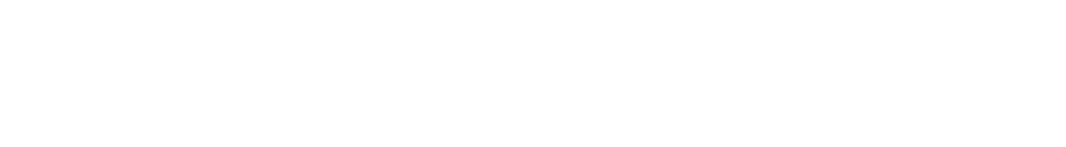
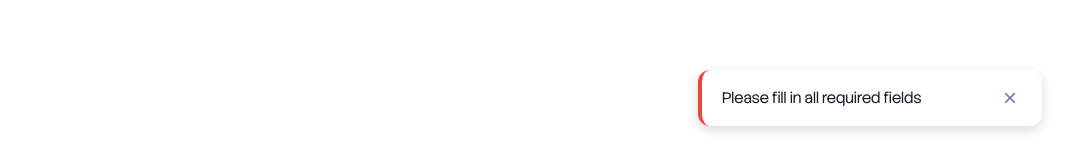
Before and after one commit to magwitfontys/Personal_Finance_Tracker_frontend, a SvelteKit app: page /add-transaction in a window 1280 px wide. Both pictures are taken after typing "5", "Sample" into the empty fields and a click on the button "Add Transaction". Shown: the part 650-797 px from the top of the page, without its empty margins (214-1280 px from the left). Built offline with nearby package versions, Linux system fonts and the light colour scheme; no server answers.

Commit message:
transaction pages updated

```diff
--- a/src/routes/(interface)/add-transaction/+page.svelte
+++ b/src/routes/(interface)/add-transaction/+page.svelte
@@ -21,6 +21,12 @@
 	let showCategoryMenu = false;
 	let categories = []; // [{ id, name, income }, ...]
 	let categoriesError = '';
+
+	/* toast notification */
+	let showToast = false;
+	let toastMessage = '';
+	let toastType = 'success'; // 'success' | 'error'
+	let toastTimeout = null;
 
 	onMount(async () => {
 		// default date = today (yyyy-mm-dd)
@@ -73,16 +79,69 @@
 		showCategoryMenu = false;
 	}
 
-	function submit(e) {
+	function showToastNotification(message, type = 'success', duration = 4000) {
+		if (toastTimeout) clearTimeout(toastTimeout);
+		toastMessage = message;
+		toastType = type;
+		showToast = true;
+		toastTimeout = setTimeout(() => {
+			showToast = false;
+		}, duration);
+	}
+
+	function closeToast() {
+		if (toastTimeout) clearTimeout(toastTimeout);
+		showToast = false;
+	}
+
+	async function submit(e) {
 		e.preventDefault();
-		console.log('Preview payload:', {
-			type,
-			amount,
-			categoryId,
-			categoryLabel,
-			date,
-			description
-		});
+
+		// Basic validation
+		if (!amount || !categoryId || !date) {
+			showToastNotification('Please fill in all required fields', 'error');
+			return;
+		}
+
+		// Build payload matching backend TransactionDTO
+		const payload = {
+			userId: 1, // TODO: Get from auth store when implemented
+			categoryId: categoryId,
+			amount: parseFloat(amount),
+			txnType: type.toUpperCase(), // "expense" -> "EXPENSE" or "income" -> "INCOME"
+			txnDate: date,
+			description: description || null
+		};
+
+		try {
+			const res = await fetch(`${API_BASE}/transactions`, {
+				method: 'POST',
+				headers: {
+					'Content-Type': 'application/json'
+				},
+				body: JSON.stringify(payload)
+			});
+
+			if (!res.ok) {
+				const errorData = await res.json();
+				throw new Error(errorData.error || 'Failed to create transaction');
+			}
+
+			const created = await res.json();
+			console.log('Transaction created:', created);
+
+			// Reset form
+			amount = '';
+			categoryLabel = '';
+			categoryId = null;
+			description = '';
+			// Keep type and date as is
+
+			showToastNotification('Transaction added successfully!', 'success');
+		} catch (err) {
+			console.error('Error creating transaction:', err);
+			showToastNotification('Failed to add transaction: ' + err.message, 'error');
+		}
 	}
 </script>
 
@@ -245,3 +304,79 @@
 		</div>
 	</form>
 </section>
+
+<!-- Toast Notification -->
+{#if showToast}
+	<div class="toast {toastType}">
+		<span class="toast-message">{toastMessage}</span>
+		<button class="toast-close" on:click={closeToast} aria-label="Close notification">×</button>
+	</div>
+{/if}
+
+<style>
+	.toast {
+		position: fixed !important;
+		bottom: 24px !important;
+		right: 24px !important;
+		background: white;
+		border-radius: 12px;
+		padding: 16px 20px;
+		box-shadow: 0 4px 12px rgba(0, 0, 0, 0.15);
+		display: flex;
+		align-items: center;
+		gap: 16px;
+		min-width: 300px;
+		max-width: 400px;
+		z-index: 9999 !important;
+		animation: slideIn 0.3s ease-out;
+		border-left: 4px solid;
+	}
+
+	@keyframes slideIn {
+		from {
+			transform: translateX(400px);
+			opacity: 0;
+		}
+		to {
+			transform: translateX(0);
+			opacity: 1;
+		}
+	}
+
+	.toast.success {
+		border-left-color: #10b981;
+	}
+
+	.toast.error {
+		border-left-color: #ef4444;
+	}
+
+	.toast-message {
+		flex: 1;
+		color: #1a202c;
+		font-weight: 500;
+		font-size: 0.95rem;
+	}
+
+	.toast-close {
+		background: none;
+		border: none;
+		font-size: 1.5rem;
+		color: #718096;
+		cursor: pointer;
+		padding: 0;
+		width: 24px;
+		height: 24px;
+		display: flex;
+		align-items: center;
+		justify-content: center;
+		border-radius: 4px;
+		transition: all 0.2s;
+		line-height: 1;
+	}
+
+	.toast-close:hover {
+		background: #f7fafc;
+		color: #2d3748;
+	}
+</style>
--- a/src/routes/(interface)/transactions/+page.svelte
+++ b/src/routes/(interface)/transactions/+page.svelte
@@ -13,25 +13,10 @@
 	// Base for API calls
 	const API_BASE = (env.PUBLIC_API_BASE || '/api').replace(/\/$/, '');
 
-	/* temporary mock data */
-	let transactions = [
-		{
-			id: crypto?.randomUUID?.() ?? 't1',
-			type: 'expense',
-			category: 'Groceries',
-			title: 'Weekly shopping',
-			date: '2024-01-15',
-			amount: -250
-		},
-		{
-			id: crypto?.randomUUID?.() ?? 't2',
-			type: 'income',
-			category: 'Salary',
-			title: 'Monthly salary',
-			date: '2024-01-01',
-			amount: 3200
-		}
-	];
+	/* transactions from API */
+	let transactions = [];
+	let transactionsError = '';
+	let isLoading = true;
 
 	/* search + filters */
 	let q = '';
@@ -46,10 +31,59 @@
 	let categories = []; // [{ id, name, income }, ...]
 	let categoriesError = '';
 
+	/* delete confirmation modal */
+	let showDeleteModal = false;
+	let transactionToDelete = null;
+
+	/* toast notification */
+	let showToast = false;
+	let toastMessage = '';
+	let toastType = 'success'; // 'success' | 'error'
+	let toastTimeout = null;
+
 	const fmt = new Intl.NumberFormat('en-US', {
 		style: 'currency',
 		currency: 'USD'
 	});
+
+	// load transactions from API
+	async function loadTransactions() {
+		isLoading = true;
+		transactionsError = '';
+
+		try {
+			const userId = 1; // TODO: Get from auth store when implemented
+			const res = await fetch(`${API_BASE}/transactions?userId=${userId}`);
+
+			if (!res.ok) {
+				throw new Error(`Failed to load transactions: ${res.status}`);
+			}
+
+			const data = await res.json();
+
+			// Transform backend TransactionDTO to match frontend structure
+			transactions = data.map((t) => ({
+				id: t.transactionId,
+				type: t.txnType.toLowerCase(), // "EXPENSE" -> "expense", "INCOME" -> "income"
+				category: getCategoryNameById(t.categoryId),
+				title: t.description || 'No description',
+				date: t.txnDate,
+				amount: t.txnType === 'INCOME' ? t.amount : -Math.abs(t.amount)
+			}));
+		} catch (err) {
+			console.error('Error loading transactions:', err);
+			transactionsError = 'Failed to load transactions.';
+			transactions = [];
+		} finally {
+			isLoading = false;
+		}
+	}
+
+	// Helper to get category name by ID (lookup in loaded categories)
+	function getCategoryNameById(categoryId) {
+		const cat = categories.find((c) => c.id === categoryId);
+		return cat ? cat.name : 'Unknown';
+	}
 
 	// load categories based on current type filter
 	async function loadCategories(currentType) {
@@ -100,6 +134,7 @@
 
 	onMount(async () => {
 		await loadCategories(typeFilter);
+		await loadTransactions();
 	});
 
 	/* derived list */
@@ -116,8 +151,52 @@
 		return true;
 	});
 
-	function remove(id) {
-		transactions = transactions.filter((t) => t.id !== id);
+	function showToastNotification(message, type = 'success', duration = 4000) {
+		if (toastTimeout) clearTimeout(toastTimeout);
+		toastMessage = message;
+		toastType = type;
+		showToast = true;
+		toastTimeout = setTimeout(() => {
+			showToast = false;
+		}, duration);
+	}
+
+	function closeToast() {
+		if (toastTimeout) clearTimeout(toastTimeout);
+		showToast = false;
+	}
+
+	function promptDelete(transaction) {
+		transactionToDelete = transaction;
+		showDeleteModal = true;
+	}
+
+	function cancelDelete() {
+		showDeleteModal = false;
+		transactionToDelete = null;
+	}
+
+	async function confirmDelete() {
+		if (!transactionToDelete) return;
+
+		try {
+			const res = await fetch(`${API_BASE}/transactions/${transactionToDelete.id}`, {
+				method: 'DELETE'
+			});
+
+			if (!res.ok) {
+				throw new Error('Failed to delete transaction');
+			}
+
+			// Remove from local state
+			transactions = transactions.filter((t) => t.id !== transactionToDelete.id);
+			showDeleteModal = false;
+			transactionToDelete = null;
+			showToastNotification('Transaction deleted successfully!', 'success');
+		} catch (err) {
+			console.error('Error deleting transaction:', err);
+			showToastNotification('Failed to delete transaction', 'error');
+		}
 	}
 
 	function edit(id) {
@@ -330,7 +409,11 @@
 		</div>
 
 		<!-- List -->
-		{#if filtered.length === 0}
+		{#if isLoading}
+			<p class="empty">Loading transactions...</p>
+		{:else if transactionsError}
+			<p class="empty" style="color: #e53e3e;">{transactionsError}</p>
+		{:else if filtered.length === 0}
 			<p class="empty">No transactions found.</p>
 		{:else}
 			<ul class="tx-list" role="list">
@@ -364,7 +447,7 @@
 							<button
 								type="button"
 								class="icon-btn"
-								on:click={() => remove(t.id)}
+								on:click={() => promptDelete(t)}
 								aria-label="Delete transaction"
 							>
 								<img class="icon" src={trashIcon} alt="" />
@@ -376,3 +459,168 @@
 		{/if}
 	</div>
 </section>
+
+<!-- Delete Confirmation Modal -->
+{#if showDeleteModal}
+	<div class="modal-overlay" on:click={cancelDelete} role="presentation">
+		<div
+			class="modal-content"
+			on:click={(e) => e.stopPropagation()}
+			role="dialog"
+			aria-labelledby="modal-title"
+			aria-modal="true"
+		>
+			<h3 id="modal-title">Are you sure?</h3>
+			<p>This action cannot be undone. This will permanently delete the transaction.</p>
+			<div class="modal-actions">
+				<button type="button" class="btn-cancel" on:click={cancelDelete}>Cancel</button>
+				<button type="button" class="btn-delete" on:click={confirmDelete}>Delete</button>
+			</div>
+		</div>
+	</div>
+{/if}
+
+<!-- Toast Notification -->
+{#if showToast}
+	<div class="toast {toastType}">
+		<span class="toast-message">{toastMessage}</span>
+		<button class="toast-close" on:click={closeToast} aria-label="Close notification">×</button>
+	</div>
+{/if}
+
+<style>
+	.modal-overlay {
+		position: fixed;
+		top: 0;
+		left: 0;
+		right: 0;
+		bottom: 0;
+		background-color: rgba(0, 0, 0, 0.5);
+		display: flex;
+		align-items: center;
+		justify-content: center;
+		z-index: 1000;
+	}
+
+	.modal-content {
+		background: white;
+		border-radius: 12px;
+		padding: 24px;
+		max-width: 400px;
+		width: 90%;
+		box-shadow: 0 10px 40px rgba(0, 0, 0, 0.2);
+	}
+
+	.modal-content h3 {
+		margin: 0 0 12px 0;
+		font-size: 1.25rem;
+		font-weight: 600;
+		color: #1a202c;
+	}
+
+	.modal-content p {
+		margin: 0 0 24px 0;
+		color: #4a5568;
+		line-height: 1.5;
+	}
+
+	.modal-actions {
+		display: flex;
+		gap: 12px;
+		justify-content: flex-end;
+	}
+
+	.btn-cancel,
+	.btn-delete {
+		padding: 10px 20px;
+		border-radius: 8px;
+		font-weight: 500;
+		cursor: pointer;
+		border: none;
+		transition: all 0.2s;
+	}
+
+	.btn-cancel {
+		background: #e2e8f0;
+		color: #2d3748;
+	}
+
+	.btn-cancel:hover {
+		background: #cbd5e0;
+	}
+
+	.btn-delete {
+		background: #000;
+		color: white;
+	}
+
+	.btn-delete:hover {
+		background: #2d3748;
+	}
+
+	.toast {
+		position: fixed !important;
+		bottom: 24px !important;
+		right: 24px !important;
+		background: white;
+		border-radius: 12px;
+		padding: 16px 20px;
+		box-shadow: 0 4px 12px rgba(0, 0, 0, 0.15);
+		display: flex;
+		align-items: center;
+		gap: 16px;
+		min-width: 300px;
+		max-width: 400px;
+		z-index: 9999 !important;
+		animation: slideIn 0.3s ease-out;
+		border-left: 4px solid;
+	}
+
+	@keyframes slideIn {
+		from {
+			transform: translateX(400px);
+			opacity: 0;
+		}
+		to {
+			transform: translateX(0);
+			opacity: 1;
+		}
+	}
+
+	.toast.success {
+		border-left-color: #10b981;
+	}
+
+	.toast.error {
+		border-left-color: #ef4444;
+	}
+
+	.toast-message {
+		flex: 1;
+		color: #1a202c;
+		font-weight: 500;
+		font-size: 0.95rem;
+	}
+
+	.toast-close {
+		background: none;
+		border: none;
+		font-size: 1.5rem;
+		color: #718096;
+		cursor: pointer;
+		padding: 0;
+		width: 24px;
+		height: 24px;
+		display: flex;
+		align-items: center;
+		justify-content: center;
+		border-radius: 4px;
+		transition: all 0.2s;
+		line-height: 1;
+	}
+
+	.toast-close:hover {
+		background: #f7fafc;
+		color: #2d3748;
+	}
+</style>
```
